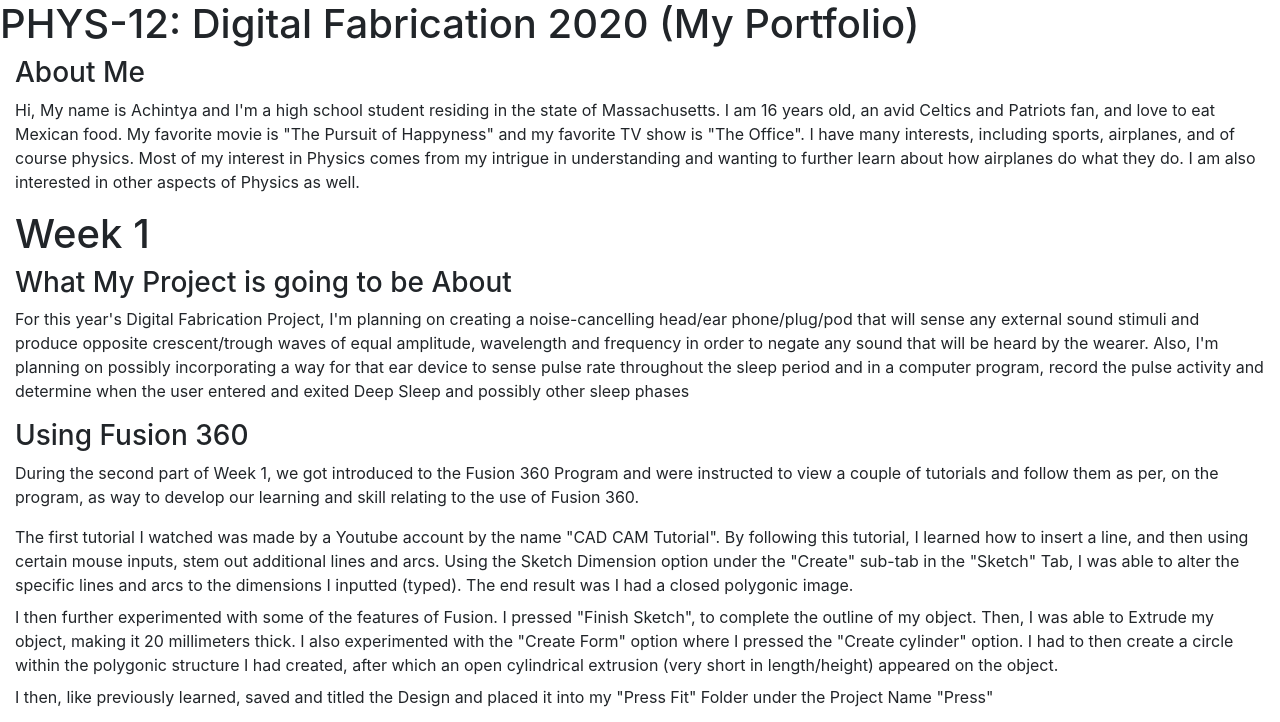
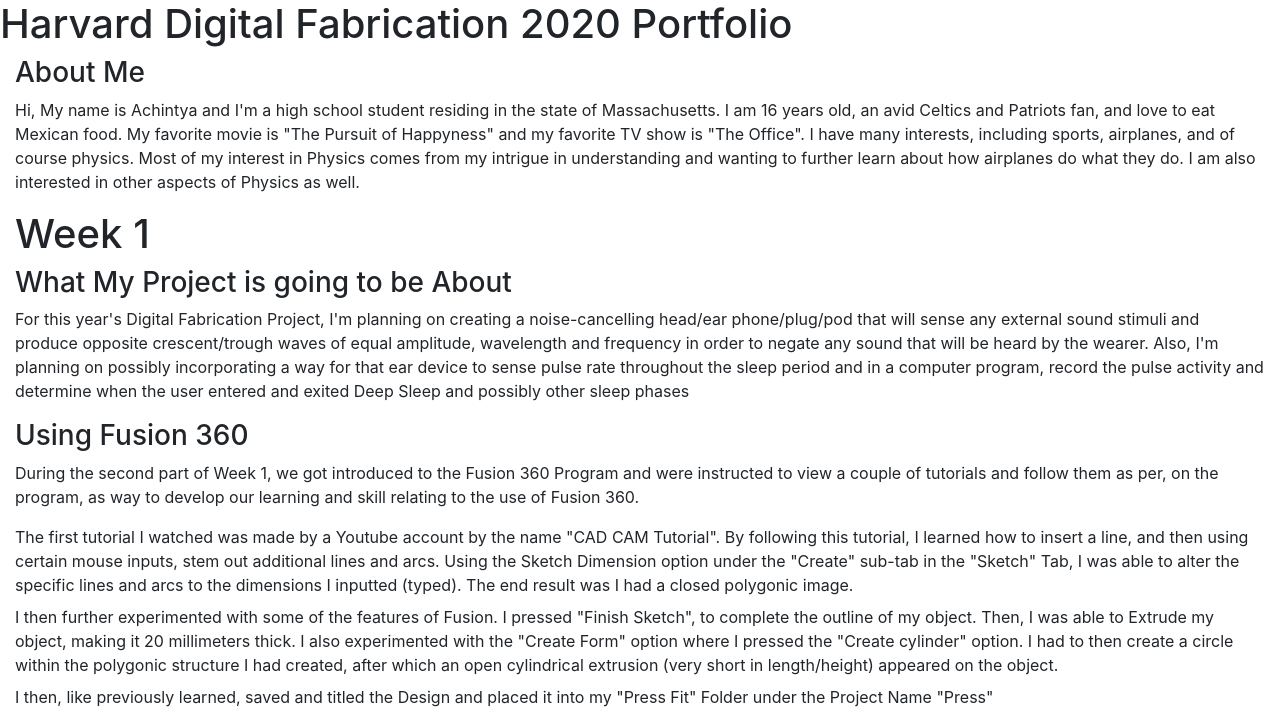
Before and after one commit to Achintya58/PHYS_S-12, a plain HTML site: page index.html in a window 1280 px wide. Shown: the top 722 px of the page. Drawn offline with nearby package versions, Linux system fonts and the light colour scheme.

Commit message:
Update index.html

```diff
--- a/index.html
+++ b/index.html
@@ -2,7 +2,7 @@
 <html lang="en">
 <head>
   <title>PHYS S-12: Intro to Digital Fabrication </title>
-    <h1>PHYS-12: Digital Fabrication 2020 (My Portfolio)</h1>
+    <h1>Harvard Digital Fabrication 2020 Portfolio</h1>
   <meta charset="utf-8">
   <meta name="viewport" content="width=device-width, initial-scale=1">
   <script src="https://code.jquery.com/jquery-3.5.1.min.js"></script>
```
